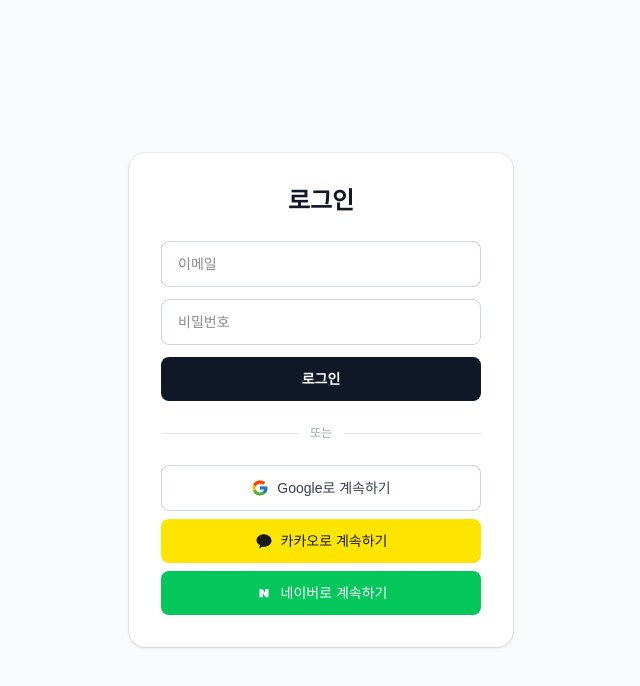
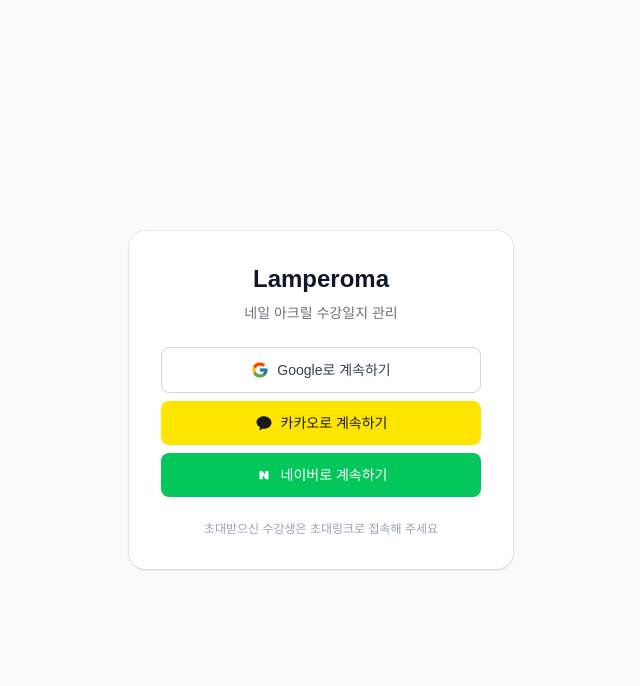
Before and after one commit to tntkorea-glitch/lamperoma, a Next.js app: page /login in a window 1280 px wide. Shown: the top 686 px of the page, without its empty margins (319-959 px from the left). Built offline with nearby package versions, Linux system fonts and the light colour scheme.

Commit message:
chore: auto-commit from Claude Code

```diff
--- a/src/app/login/page.tsx
+++ b/src/app/login/page.tsx
@@ -1,81 +1,53 @@
 "use client";
 
-import { signIn } from "next-auth/react";
-import { useState, type FormEvent } from "react";
+import { createSupabaseBrowserClient } from "@/lib/supabase/client";
 import { useSearchParams } from "next/navigation";
+import { Suspense, useState } from "react";
 
-export default function LoginPage() {
+function LoginForm() {
   const searchParams = useSearchParams();
-  const callbackUrl = searchParams.get("callbackUrl") ?? "/";
+  const next = searchParams.get("next") ?? "/";
+  const invite = searchParams.get("invite");
+  const error = searchParams.get("error");
+  const [loading, setLoading] = useState(false);
 
-  const [email, setEmail] = useState("");
-  const [password, setPassword] = useState("");
-  const [loading, setLoading] = useState(false);
-  const [error, setError] = useState<string | null>(null);
+  const handleGoogle = async () => {
+    setLoading(true);
+    const supabase = createSupabaseBrowserClient();
+    const redirectTo = new URL("/auth/callback", window.location.origin);
+    redirectTo.searchParams.set("next", next);
+    if (invite) redirectTo.searchParams.set("invite", invite);
 
-  const handleCredentials = async (e: FormEvent) => {
-    e.preventDefault();
-    setLoading(true);
-    setError(null);
-    const res = await signIn("credentials", {
-      email,
-      password,
-      redirect: false,
-      callbackUrl,
+    await supabase.auth.signInWithOAuth({
+      provider: "google",
+      options: { redirectTo: redirectTo.toString() },
     });
-    setLoading(false);
-    if (res?.error) {
-      setError("이메일 또는 비밀번호가 올바르지 않습니다.");
-      return;
-    }
-    if (res?.url) window.location.href = res.url;
   };
 
   return (
     <main className="flex min-h-screen items-center justify-center bg-[#f8fafc] p-6">
       <div className="w-full max-w-sm rounded-2xl bg-white p-8 shadow-sm ring-1 ring-black/5">
-        <h1 className="mb-6 text-center text-2xl font-bold text-gray-900">로그인</h1>
+        <h1 className="mb-2 text-center text-2xl font-bold text-gray-900">
+          Lamperoma
+        </h1>
+        <p className="mb-6 text-center text-sm text-gray-500">
+          네일 아크릴 수강일지 관리
+        </p>
 
-        <form onSubmit={handleCredentials} className="space-y-3">
-          <input
-            type="email"
-            required
-            placeholder="이메일"
-            value={email}
-            onChange={(e) => setEmail(e.target.value)}
-            className="w-full rounded-lg border border-gray-300 px-4 py-3 text-sm outline-none focus:border-gray-900"
-          />
-          <input
-            type="password"
-            required
-            placeholder="비밀번호"
-            value={password}
-            onChange={(e) => setPassword(e.target.value)}
-            className="w-full rounded-lg border border-gray-300 px-4 py-3 text-sm outline-none focus:border-gray-900"
-          />
-          {error && <p className="text-xs text-red-500">{error}</p>}
-          <button
-            type="submit"
-            disabled={loading}
-            className="w-full rounded-lg bg-gray-900 py-3 text-sm font-semibold text-white transition hover:bg-gray-800 disabled:opacity-60"
-          >
-            {loading ? "로그인 중..." : "로그인"}
-          </button>
-        </form>
-
-        <div className="my-6 flex items-center gap-3">
-          <div className="h-px flex-1 bg-gray-200" />
-          <span className="text-xs text-gray-400">또는</span>
-          <div className="h-px flex-1 bg-gray-200" />
-        </div>
+        {error && (
+          <p className="mb-4 rounded-md bg-red-50 px-3 py-2 text-xs text-red-600">
+            로그인에 실패했습니다. 다시 시도해 주세요.
+          </p>
+        )}
 
         <div className="space-y-2">
           <button
-            onClick={() => signIn("google", { callbackUrl })}
-            className="flex w-full items-center justify-center gap-2 rounded-lg border border-gray-300 bg-white py-3 text-sm font-medium text-gray-700 transition hover:bg-gray-50"
+            onClick={handleGoogle}
+            disabled={loading}
+            className="flex w-full items-center justify-center gap-2 rounded-lg border border-gray-300 bg-white py-3 text-sm font-medium text-gray-700 transition hover:bg-gray-50 disabled:opacity-60"
           >
             <GoogleIcon />
-            Google로 계속하기
+            {loading ? "이동 중..." : "Google로 계속하기"}
           </button>
 
           <button
@@ -94,18 +66,30 @@
             네이버로 계속하기
           </button>
         </div>
+
+        <p className="mt-6 text-center text-xs text-gray-400">
+          초대받으신 수강생은 초대링크로 접속해 주세요
+        </p>
       </div>
     </main>
+  );
+}
+
+export default function LoginPage() {
+  return (
+    <Suspense>
+      <LoginForm />
+    </Suspense>
   );
 }
 
 function GoogleIcon() {
   return (
     <svg width="18" height="18" viewBox="0 0 48 48" aria-hidden="true">
-      <path fill="#FFC107" d="M43.6 20.5H42V20H24v8h11.3c-1.6 4.7-6 8-11.3 8-6.6 0-12-5.4-12-12s5.4-12 12-12c3.1 0 5.8 1.1 8 3l5.7-5.7C34 6.1 29.3 4 24 4 12.9 4 4 12.9 4 24s8.9 20 20 20 20-8.9 20-20c0-1.3-.1-2.4-.4-3.5z"/>
-      <path fill="#FF3D00" d="M6.3 14.7l6.6 4.8C14.7 15.1 19 12 24 12c3.1 0 5.8 1.1 8 3l5.7-5.7C34 6.1 29.3 4 24 4 16.3 4 9.6 8.3 6.3 14.7z"/>
-      <path fill="#4CAF50" d="M24 44c5.2 0 9.9-2 13.4-5.2l-6.2-5.2c-2 1.5-4.6 2.4-7.2 2.4-5.3 0-9.7-3.3-11.3-8l-6.5 5C9.5 39.5 16.2 44 24 44z"/>
-      <path fill="#1976D2" d="M43.6 20.5H42V20H24v8h11.3c-.8 2.3-2.2 4.2-4.1 5.6l6.2 5.2C40.7 36 44 30.5 44 24c0-1.3-.1-2.4-.4-3.5z"/>
+      <path fill="#FFC107" d="M43.6 20.5H42V20H24v8h11.3c-1.6 4.7-6 8-11.3 8-6.6 0-12-5.4-12-12s5.4-12 12-12c3.1 0 5.8 1.1 8 3l5.7-5.7C34 6.1 29.3 4 24 4 12.9 4 4 12.9 4 24s8.9 20 20 20 20-8.9 20-20c0-1.3-.1-2.4-.4-3.5z" />
+      <path fill="#FF3D00" d="M6.3 14.7l6.6 4.8C14.7 15.1 19 12 24 12c3.1 0 5.8 1.1 8 3l5.7-5.7C34 6.1 29.3 4 24 4 16.3 4 9.6 8.3 6.3 14.7z" />
+      <path fill="#4CAF50" d="M24 44c5.2 0 9.9-2 13.4-5.2l-6.2-5.2c-2 1.5-4.6 2.4-7.2 2.4-5.3 0-9.7-3.3-11.3-8l-6.5 5C9.5 39.5 16.2 44 24 44z" />
+      <path fill="#1976D2" d="M43.6 20.5H42V20H24v8h11.3c-.8 2.3-2.2 4.2-4.1 5.6l6.2 5.2C40.7 36 44 30.5 44 24c0-1.3-.1-2.4-.4-3.5z" />
     </svg>
   );
 }
@@ -113,7 +97,7 @@
 function KakaoIcon() {
   return (
     <svg width="18" height="18" viewBox="0 0 24 24" aria-hidden="true">
-      <path fill="#191919" d="M12 3C6.5 3 2 6.6 2 11c0 2.8 1.9 5.3 4.8 6.8L5.5 22l4.5-2.5c.6.1 1.3.1 2 .1 5.5 0 10-3.6 10-8.1S17.5 3 12 3z"/>
+      <path fill="#191919" d="M12 3C6.5 3 2 6.6 2 11c0 2.8 1.9 5.3 4.8 6.8L5.5 22l4.5-2.5c.6.1 1.3.1 2 .1 5.5 0 10-3.6 10-8.1S17.5 3 12 3z" />
     </svg>
   );
 }
@@ -121,7 +105,7 @@
 function NaverIcon() {
   return (
     <svg width="18" height="18" viewBox="0 0 24 24" aria-hidden="true">
-      <path fill="#fff" d="M13.6 12.1L9.9 6.5H6v11h4.4v-5.6l3.7 5.6H18v-11h-4.4v5.6z"/>
+      <path fill="#fff" d="M13.6 12.1L9.9 6.5H6v11h4.4v-5.6l3.7 5.6H18v-11h-4.4v5.6z" />
     </svg>
   );
 }
```
